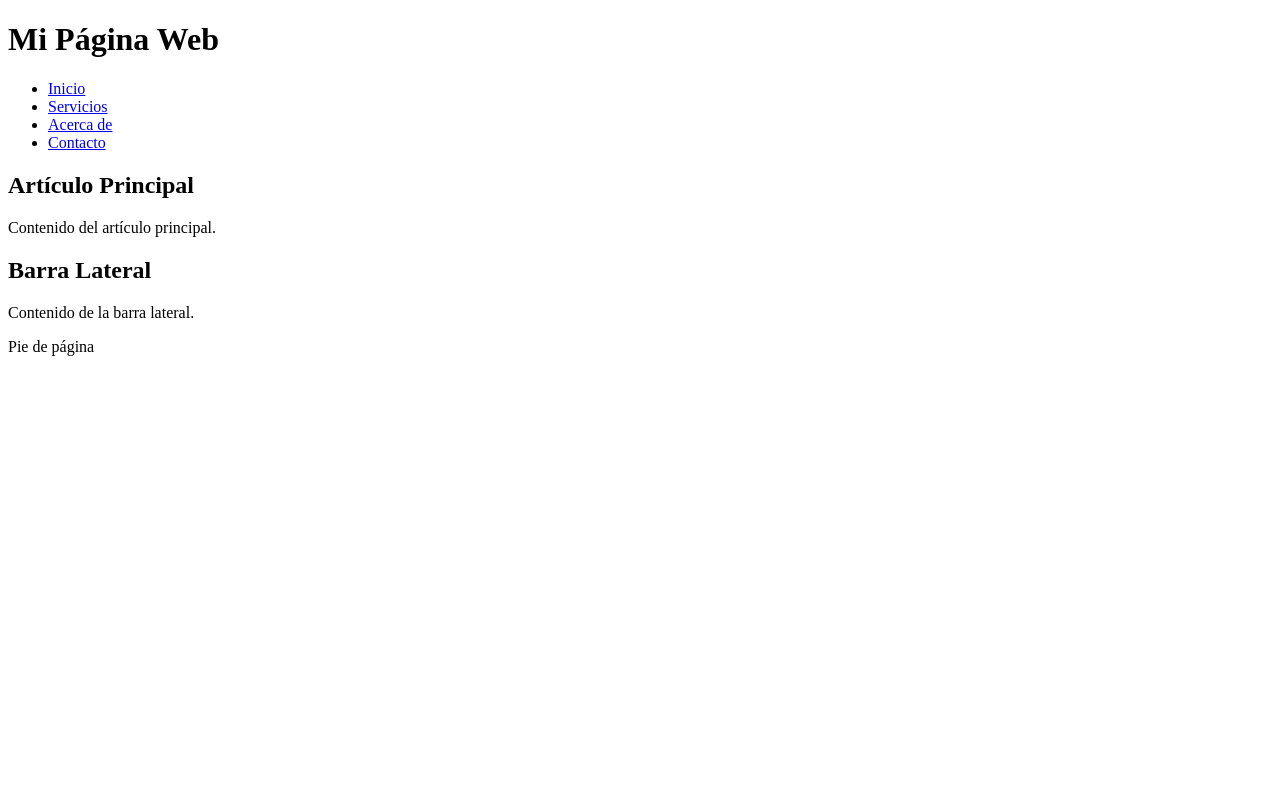
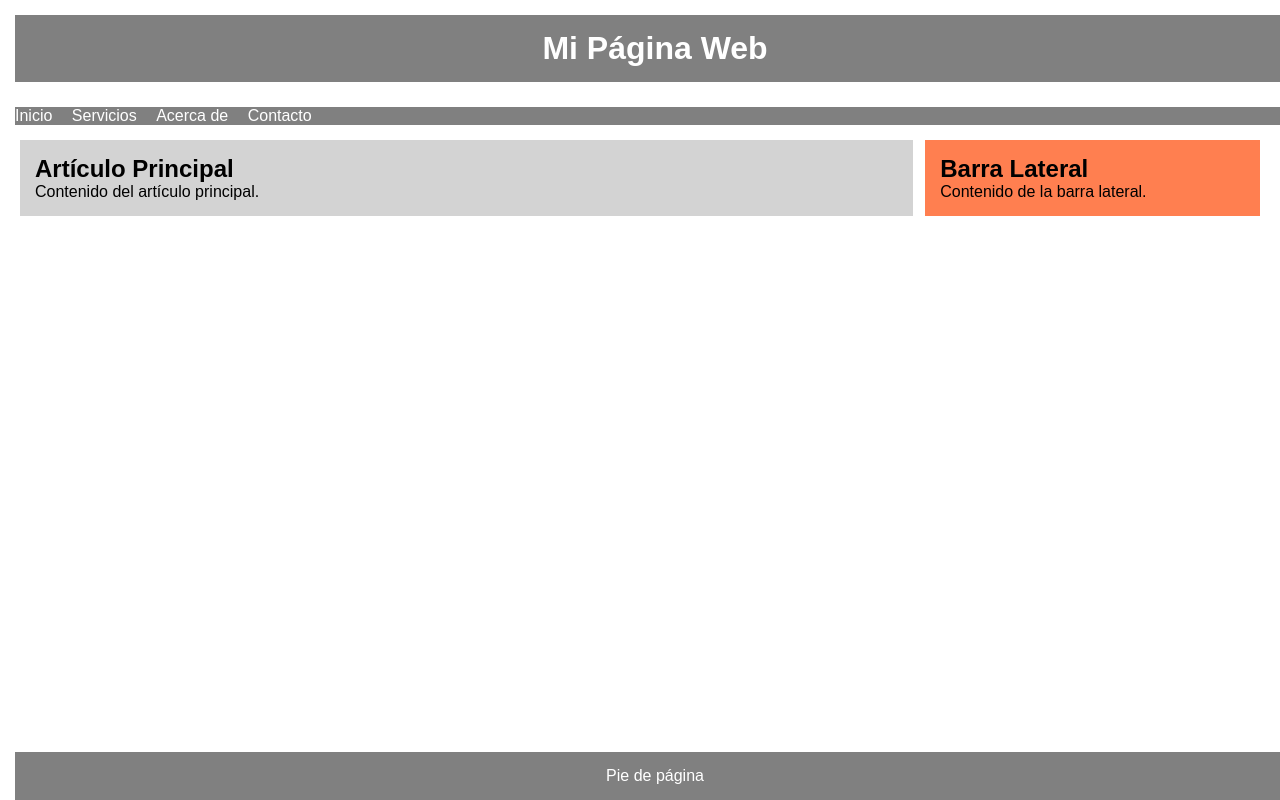
Before and after one commit to TobiasLopezD/laboratoriofloat, a plain HTML site: page Index2.html in a window 1280 px wide. Drawn offline with Linux system fonts and the light colour scheme.

Commit message:
Feat: Laboratorio float

```diff
--- a/css/main2.css
+++ b/css/main2.css
@@ -0,0 +1,89 @@
+*{
+    margin: 0;
+    padding: 0;
+    box-sizing: border-box;
+
+}
+
+html{
+    background-color: white;
+    font-family: Arial, Helvetica, sans-serif;
+
+}
+
+header{
+    width: 100%;
+    background-color: grey ;
+    color: white;
+    text-align: center;
+    padding: 15px 15px;
+    margin: 15px 5px 10px 15px;
+}
+
+nav{
+    width: 100%;
+    background-color: grey;
+    float: left;
+    margin: 15px;
+
+
+}
+
+nav ul{
+    list-style: none;
+
+
+}
+
+nav ul li{
+    display: inline;
+    margin-right: 15px;
+
+}
+
+nav ul li:last-child{
+    margin-right: 0;
+
+}
+
+nav ul li a{
+    text-decoration: none;
+    color: white;
+
+}
+
+section{
+    padding: 20px;
+
+}
+article{
+    display: block;
+    width: 72%;
+    float:left;
+    padding: 15px;
+    background-color: lightgray;
+
+
+}
+
+aside{
+    width: 27%;
+    float: right;
+    background-color: coral;
+    padding: 15px;
+
+}
+
+footer{
+    background-color: grey;
+    color: white;
+    text-align: center;
+    width: 100%;
+    margin-left: 15px;
+    margin: right  15px;
+    position: fixed;
+    bottom: 0;
+    padding: 15px;
+
+
+}
```
Also changed, not shown: Index2.html (+1 -0 lines).
